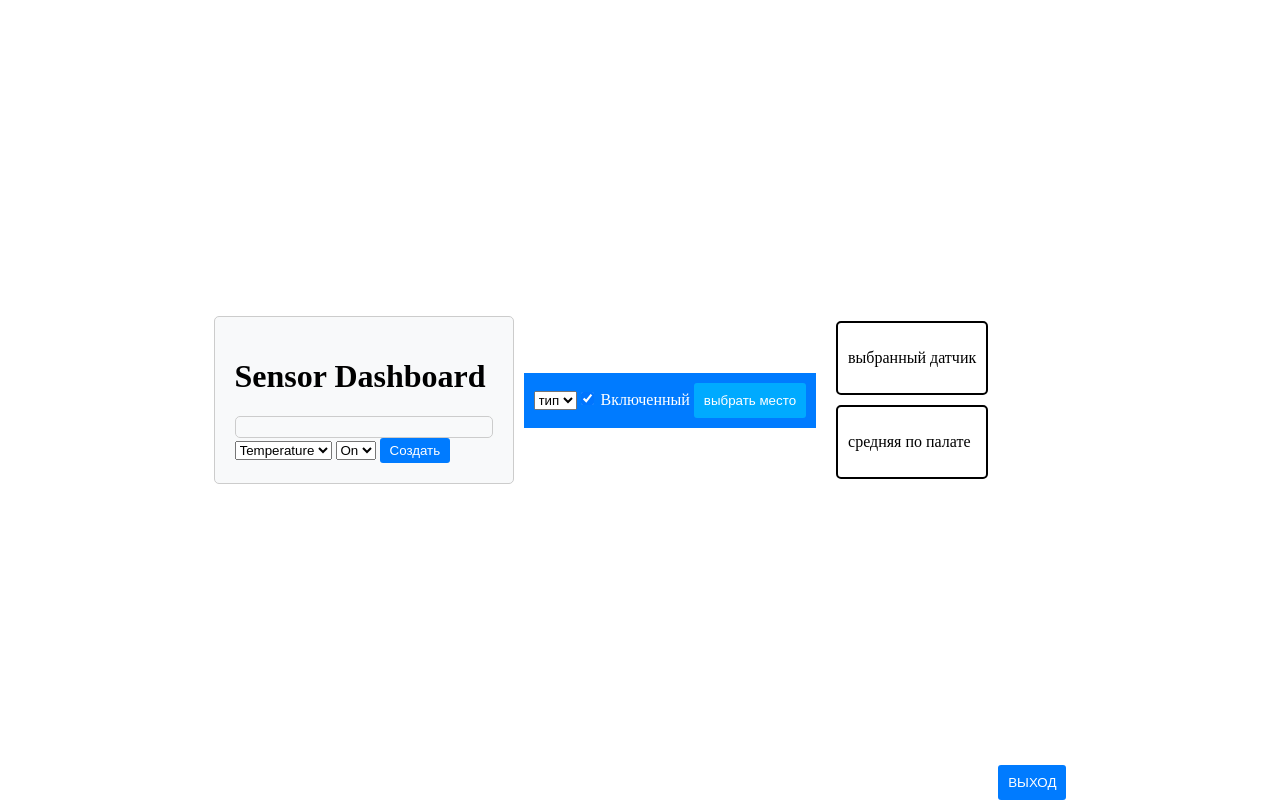
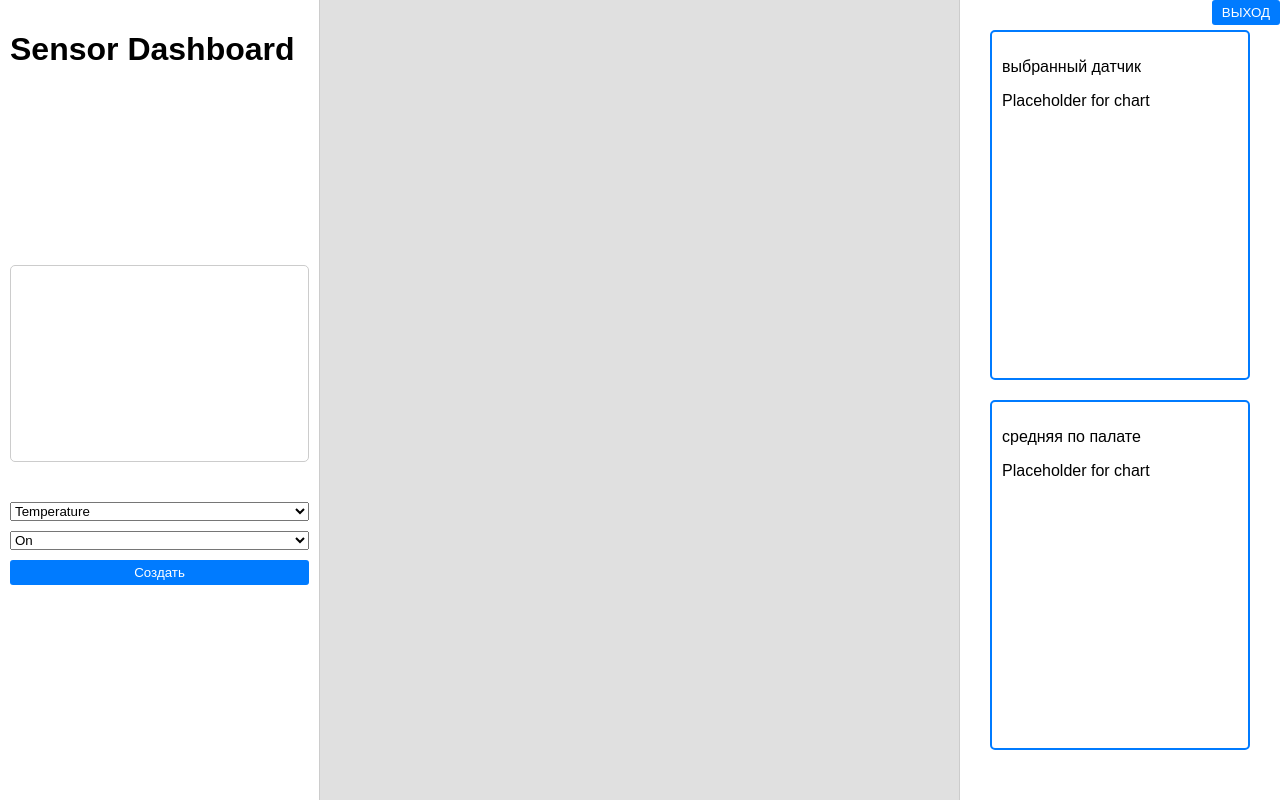
Before and after one commit to petr1core/OceanariumServerIOT, a website: page test.html in a window 1280 px wide. Drawn offline with Linux system fonts and the light colour scheme; no server answers.

Commit message:
css fixes

```diff
--- a/Dash.js
+++ b/Dash.js
@@ -28,7 +28,7 @@ document.addEventListener('DOMContentLoaded', () => {
 
               // Запуск интервала для отправки данных, если его еще нет
               if (!sensorIntervals[sensorId]) {
-                  startSensor(sensorId, sensor.type, 5000); // Интервал можно настроить
+                  startSensor(sensorId, sensor.type, 50000); // Интервал можно настроить
               }
           });
       } catch (error) {
--- a/dash.css
+++ b/dash.css
@@ -1,126 +1,64 @@
-body {
+body, html {
+    margin: 0;
+    padding: 0;
+    height: 100%;
+    font-family: Arial, sans-serif;
+    /* display: flex; */
+    justify-content: center;
+    align-items: center;
+}
+
+.grid-container {
     display: grid;
     grid-template-areas:
-        "sidebar main charts"
-        "sidebar map charts";
+        "container map right";
     grid-template-columns: 1fr 2fr 1fr;
-    grid-template-rows: auto 1fr;
-    height: 100vh;
-    margin: 0;
+    grid-template-rows: 1fr;
+    height: 100%;
+    width: 100%;
+
 }
 
 .container {
-    grid-area: sidebar;
-    background-color: #f8f9fa;
+    /* justify-content: center; */
+    display: grid;
+    grid-area:auto;
     padding: 10px;
-    box-sizing: border-box;
+    border-right: 1px solid #ccc;
     overflow-y: auto;
 }
 
-.main {
-    grid-area: main;
-    display: flex;
-    flex-direction: column;
-    padding: 10px;
-    box-sizing: border-box;
-}
 
-.top-bar {
-    display: flex;
-    justify-content: space-between;
-    align-items: center;
-    background-color: #007bff;
-    color: white;
-    padding: 10px;
-}
-
-.top-bar button {
-    background-color: #00aaff;
-    border: none;
-    padding: 10px;
-    color: white;
-    cursor: pointer;
-}
 
 .map {
     grid-area: map;
-    background: url('plan_cut.png') center center no-repeat;
-    background-size: contain;
-    position: relative;
-    height: 100%;
-}
-
-.charts {
-    grid-area: charts;
-    display: flex;
-    flex-direction: column;
-    padding: 10px;
-    box-sizing: border-box;
-}
-
-.chart {
-    flex: 1;
-    border: 2px solid #000;
-    border-radius: 5px;
-    padding: 10px;
-    box-sizing: border-box;
-    margin-bottom: 10px;
-}
-
-.chart:last-child {
-    margin-bottom: 0;
-}
-
-.info-box {
-    border: 2px solid #00aaff;
-    border-radius: 5px;
-    padding: 10px;
-    margin-bottom: 10px;
-}
-
-.logout {
-    grid-area: logout;
-    background-color: #007bff;
-    color: white;
-    border: none;
-    padding: 10px;
-    cursor: pointer;
-    align-self: end;
-}
-body {
     display: flex;
     justify-content: center;
     align-items: center;
-    height: 100vh;
-    margin: 0;
+    border-right: 1px solid #ccc;
+    background-color: #e0e0e0;
+
 }
 
-.container {
-    width: 300px;
+.right {
+    /* grid-area: right; */
     padding: 20px;
-    border: 1px solid #ccc;
-    border-radius: 5px;
+    /* display:block; */
+    /* display: grid; */
+    /* flex-direction: row; */
+    /* justify-content: space-between; */
 }
 
 .sensor-holder {
-    max-height: 400px; /* Максимальная высота контейнера */
+    max-height: 100%; /*Максимальная высота контейнера  */
     overflow-y: auto; /* Вертикальная прокрутка */
     border: 1px solid #ccc;
     padding: 10px;
     border-radius: 5px;
+    margin-bottom: 20px;
 }
 
-form {
-    display: flex;
-    flex-direction: column;
-}
-
-label {
-    margin-bottom: 5px;
-}
-
-input {
-    padding: 5px;
+select, button {
     margin-bottom: 10px;
 }
 
@@ -137,44 +75,40 @@ button:hover {
     background-color: #0056b3;
 }
 
-.dropdown {
-    position: fixed;
-    top: 10px;
-    right: 10px;
-}
-
-.dropdown-content {
-    display: none;
-    position: absolute;
-    background-color: #f9f9f9;
-    min-width: 160px;
-    box-shadow: 0px 8px 16px 0px rgba(0,0,0,0.2);
-    z-index: 1;
-}
-
-.dropdown-content a {
-    color: black;
-    padding: 12px 16px;
-    text-decoration: none;
-    display: block;
-}
-
-.dropdown-content a:hover {
-    background-color: #f1f1f1;
-}
-
-.dropdown:hover .dropdown-content {
-    display: block;
-}
-
-.dropdown:hover .dropbtn {
-    background-color: #3e8e41;
-}
-
-/* Стили для секций с данными сенсоров */
-.sensor-data {
+.chart {
+    height: 50%;
     border: 2px solid #007bff;
     border-radius: 5px;
     padding: 10px;
     margin-bottom: 20px;
 }
+
+#logout-button {
+    background-color: #007bff;
+    color: white;
+    border: none;
+    padding: 5px 10px;
+    cursor: pointer;
+    align-self: flex-end;
+    position: absolute;
+    top:0px;
+    right:0px;
+}
+
+.charts {
+    height: 100%;
+/* grid-area: charts; */
+display: flex;
+flex-direction: column;
+padding: 10px;
+box-sizing: border-box;
+}
+
+#sens_type_create{
+    padding-top: 20px;
+    padding-bottom: 20px;
+
+    display: flex;
+    align-content: center;
+    flex-direction: column;
+}
--- a/styles.css
+++ b/styles.css
@@ -1,6 +1,6 @@
 body {
     display: flex;
-    justify-content: center;
+    justify-content:stretch;
     align-items: center;
     height: 100vh;
     margin: 0;
--- a/test.html
+++ b/test.html
@@ -7,12 +7,13 @@
     <link rel="stylesheet" href="dash.css">
 </head>
 <body>
+    <div class="grid-container">
         <div class="container">
             <h1>Sensor Dashboard</h1>
             <div class="sensor-holder" id="sensor-holder">
                 <!-- Датчики будут добавляться сюда через JS -->
             </div>
-        <div>
+            <div id="sens_type_create">
                 <select id="sensor-type">
                     <option value="temperature">Temperature</option>
                     <option value="salinity">Salinity</option>
@@ -24,32 +25,25 @@
                 </select>
                 <button id="create-sensor">Создать</button>
             </div>
-    </div>
-    <div class="main">
-        <div class="top-bar">
-            <select>
-                <option value="тип">тип</option>
-            </select>
-            <div>
-                <input type="checkbox" checked> Включенный
-                <button>выбрать место</button>
-            </div>
+
         </div>
         <div class="map">
-            <!-- Image map can be placed here -->
+            <!-- <p>Image map can be placed here</p> -->
         </div>
-    </div>
+        <div class="right">
+            <div><button id="logout-button">ВЫХОД</button></div>
             <div class="charts">
                 <div class="chart">
                     <p>выбранный датчик</p>
-            <!-- Placeholder for chart -->
+                    <div id="selected-sensor-chart">Placeholder for chart</div>
                 </div>
                 <div class="chart">
                     <p>средняя по палате</p>
-            <!-- Placeholder for chart -->
+                    <div id="average-chart">Placeholder for chart</div>
                 </div>
             </div>
-    <button class="logout">ВЫХОД</button>
+        </div>
+    </div>
     <script src="dash.js"></script>
 </body>
 </html>
```
Also changed, not shown: Dash.html (line endings or trailing spaces). Lines whose indentation alone changed are shown as unchanged.
